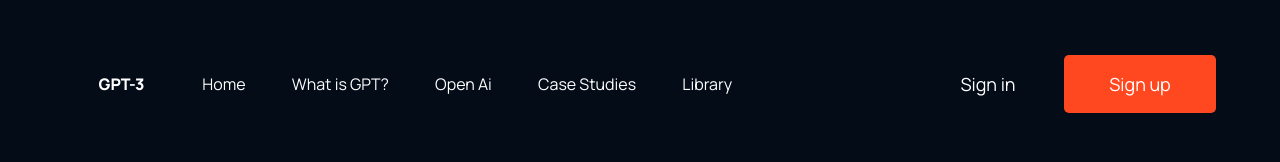
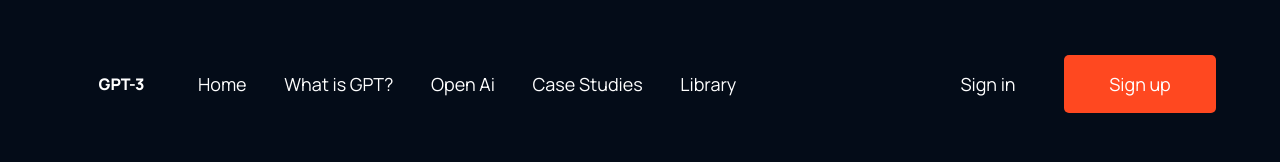
Before and after one commit to lorenzoaniel/gpt3-project, a React (Create React App) app: page / in a window 1280 px wide. Shown: the top 162 px of the page. Built offline with nearby package versions, Linux system fonts and the light colour scheme.

Commit message:
Update Links.tsx

```diff
--- a/src/Components/Links/Links.tsx
+++ b/src/Components/Links/Links.tsx
@@ -25,7 +25,10 @@ const LinksVariants: LinksVariantsType = {
 	LinksContainer: {
 		default: `` /* default to rely on base style stated on style component */,
 		navStyle: `
-			font-size: 18px,
+			font-size: 18px;
+		`,
+		footerLinks: `
+			font-size: 18px;
 		`,
 	},
 };
```
